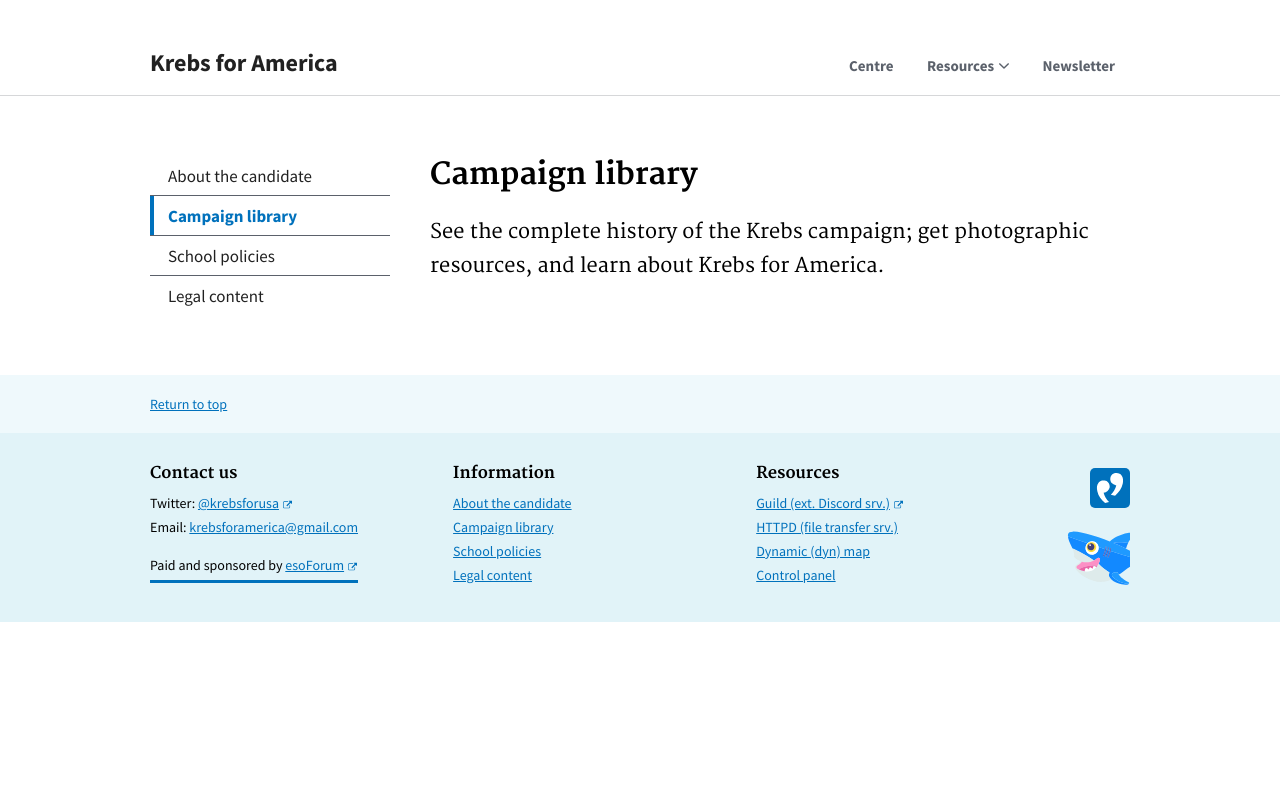
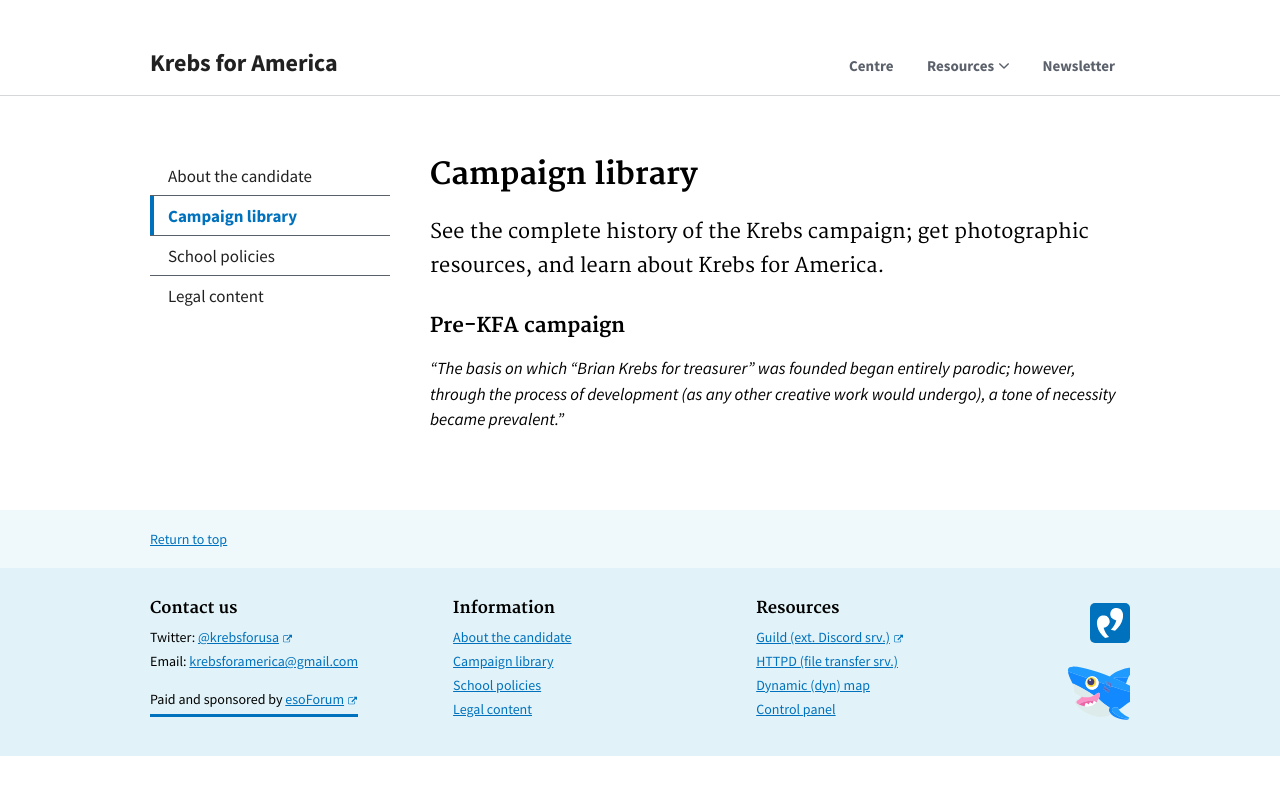
Before and after one commit to serrif/website, a Jekyll site: the page built from main/docs/library.md, in a window 1280 px wide. Shown: the top 795 px of the page. Built offline with Jekyll 4.4.1, drawn with Linux system fonts in a browser that asks for light colours.

Commit message:
Update library.md

```diff
--- a/main/docs/library.md
+++ b/main/docs/library.md
@@ -10,3 +10,6 @@ sidenav: docs
 ## Campaign library
 See the complete history of the Krebs campaign; get photographic resources, and learn about Krebs for America.
 {: .usa-font-lead }
+
+### Pre-KFA campaign
+*"The basis on which "Brian Krebs for treasurer" was founded began entirely parodic; however, through the process of development (as any other creative work would undergo), a tone of necessity became prevalent."*
```
